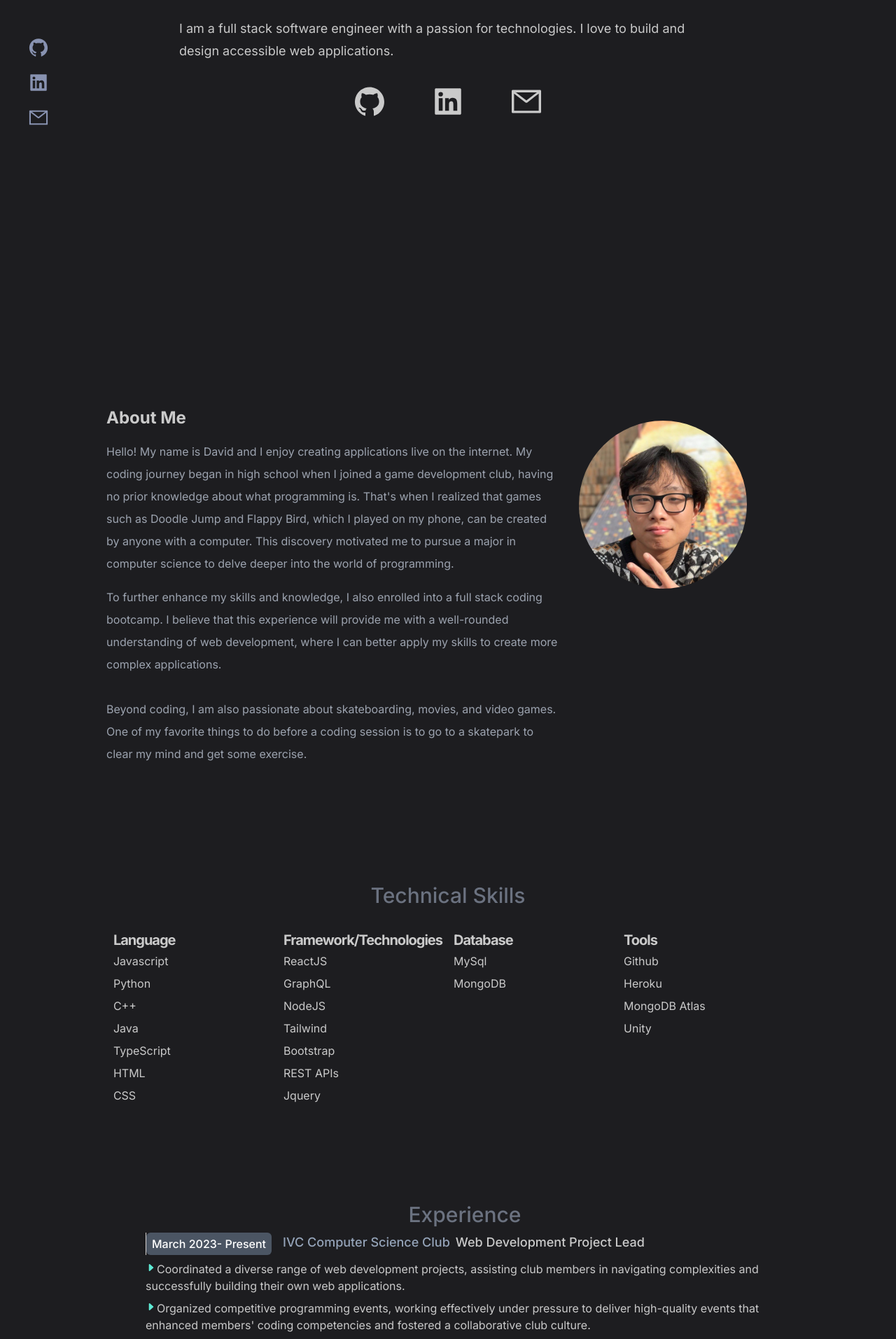
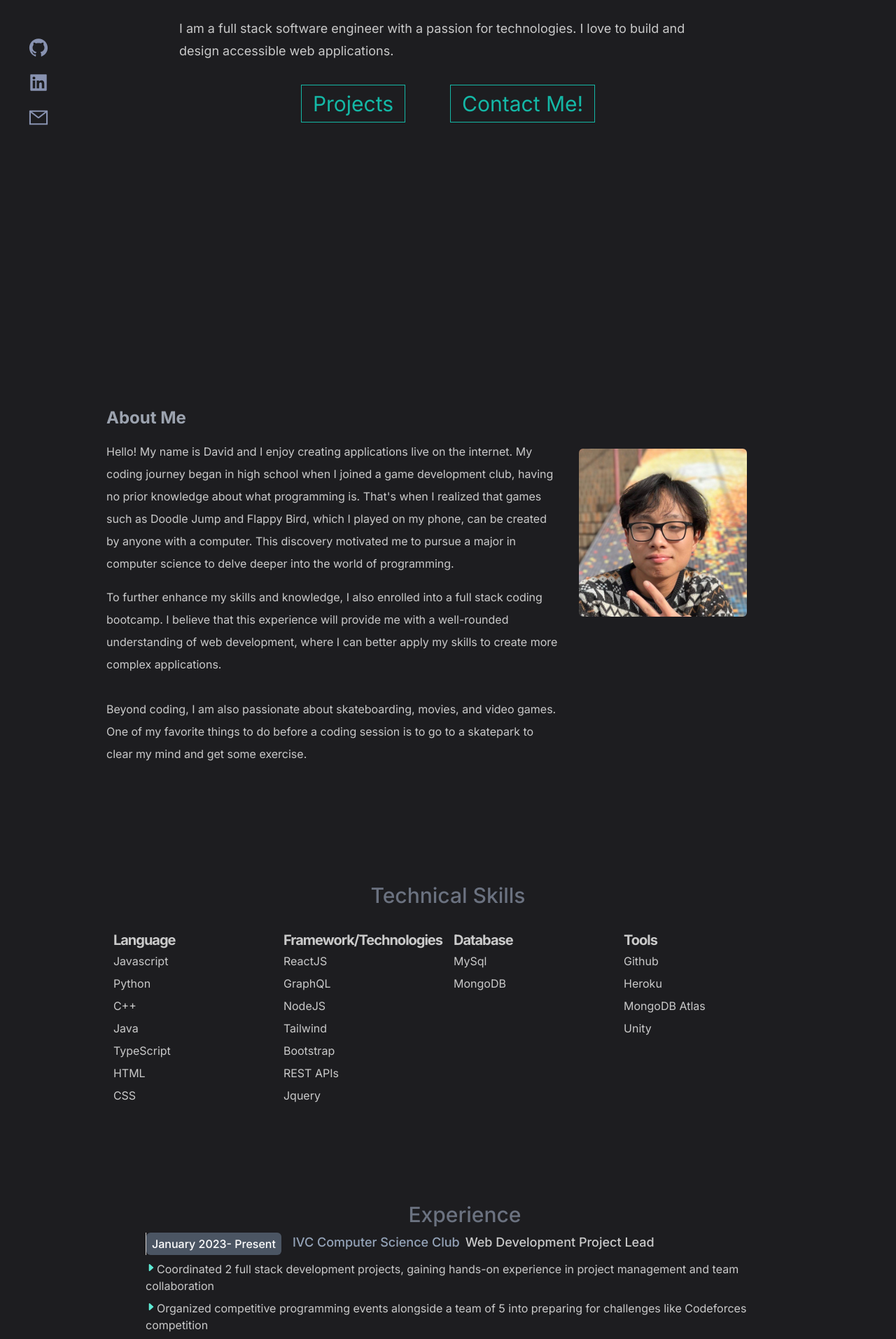
Before and after one commit to OppedRawen/MyPortfolio, a React (Create React App) app: page / in a window 1280 px wide. Shown: the part 347-2260 px from the top of the page at 70% size. Built offline with nearby package versions, Linux system fonts and the light colour scheme.

Commit message:
animations scrolling

```diff
--- a/src/components/About.jsx
+++ b/src/components/About.jsx
@@ -1,11 +1,18 @@
 import React from "react";
+import {motion} from "framer-motion";
 import { AiFillGithub,AiFillLinkedin,AiOutlineMail} from "react-icons/ai"
 const About = () => {
 
-
+  const handleLinkClick = (e, sectionId) => {
+    e.preventDefault();
+    const section = document.getElementById(sectionId);
+    if (section) {
+      section.scrollIntoView({ behavior: "smooth" });
+    }
+  };
     return(
 
-        <div id="about"className=' flex flex-col justify-center p-10 '>
+        <div className=' flex flex-col justify-center p-10 '>
 
         <div className="max-w-screen-md mx-auto">
         <h3 className="text-[#54d5bb]">Hi, my name is</h3>
@@ -16,11 +23,29 @@ const About = () => {
 I am a full stack software engineer with a passion for technologies. I love to build and design accessible web applications.
 </p>
       </div>
-      <div className=" text-5xl flex justify-center gap-16 py-3 pb-8 text-[#cacaca]">
-        <a href="https://github.com/OppedRawen"><AiFillGithub /></a>
+      <div className=" text-5xl flex justify-center gap-16 py-3 pb-8 ">
+        {/* <a href="https://github.com/OppedRawen"><AiFillGithub /></a>
+
+
 
         <a href='https://www.linkedin.com/in/dawei-yu-578138227/'><AiFillLinkedin /></a>
-        <AiOutlineMail />
+        <AiOutlineMail /> */}
+        <motion.a
+  href="#projects"
+  className=" text-3xl inline-block px-4 py-2 text-teal-500 border border-teal-500 bg-transparent"
+  whileTap={{ scale: 0.95 }}
+  onClick={(e) => handleLinkClick(e, "projects")}
+>
+  <span className="">Projects</span>
+</motion.a>
+<motion.a
+  href="#contact"
+  className=" text-3xl inline-block px-4 py-2 text-teal-500 border border-teal-500 bg-transparent"
+  whileTap={{ scale: 0.95 }}
+  onClick={(e) => handleLinkClick(e, "contact")}
+>
+  <span className="">Contact Me!</span>
+</motion.a>
         </div>
       </div>
 
--- a/src/components/Contact.jsx
+++ b/src/components/Contact.jsx
@@ -37,7 +37,7 @@ const Contact = () => {
 return(
     <section className=" " id="contact">
   <div className="py-8 lg:py-16 px-4 mx-auto max-w-screen-md">
-      <h2 className="mb-4 text-4xl tracking-tight font-medium text-center text-[#8892b0] dark:text-white">Contact Me</h2>
+      <h2 className="mb-4 text-4xl tracking-tight font-medium text-center text-[#8892b0] dark:text-white">Contact</h2>
       <p className="mb-8 lg:mb-16 font-light text-center text-gray-500 dark:text-gray-400 sm:text-xl">Please feel free to reach out with any questions or opportunities, and I will do my best to respond as soon as possible. I look forward to hearing from you!</p>
 
       <form ref={form} onSubmit={sendEmail} className="space-y-8 ">
--- a/src/components/Experience.jsx
+++ b/src/components/Experience.jsx
@@ -5,12 +5,13 @@ const Experience = () => {
         {
           title: "Web Development Project Lead",
           company: "IVC Computer Science Club",
-          duration: "March 2023- Present",
+          duration: "January 2023- Present",
           description: ()=>(
             <ul>
-              <li className="mt-2"><span className=" inline-block text-teal-300"><IoCaretForwardOutline/></span>Coordinated a diverse range of web development projects, assisting club members in navigating complexities and successfully building their own web applications.</li>
-              <li className="mt-2"> <span className=" inline-block text-teal-300"><IoCaretForwardOutline/></span>Organized competitive programming events, working effectively under pressure to deliver high-quality events that enhanced members' coding competencies and fostered a collaborative club culture. </li>
-              <li className="mt-2"><span className=" inline-block text-teal-300"><IoCaretForwardOutline/></span> Managed the club's budget with a keen eye for optimization, ensuring the efficient allocation of resources to meet strategic objectives and support club activities.</li>
+              <li className="mt-2"><span className=" inline-block text-teal-300"><IoCaretForwardOutline/></span>Coordinated 2 full stack development projects, gaining hands-on experience in project management and team collaboration</li>
+              <li className="mt-2"> <span className=" inline-block text-teal-300"><IoCaretForwardOutline/></span>Organized competitive programming events alongside a team of 5 into preparing for challenges like Codeforces competition </li>
+              <li className="mt-2"><span className=" inline-block text-teal-300"><IoCaretForwardOutline/></span> Conducted and led coding workshops focused on web development, effectively teaching core concepts and the MERN stack to
+club members</li>
             </ul>
           )
         },
--- a/src/components/Introduction.jsx
+++ b/src/components/Introduction.jsx
@@ -2,21 +2,21 @@ import React from "react";
 
 const Introduction = () => {
 return(
-<div className="flex justify-center min-h-screen items-center">
+<div id="about" className="flex justify-center min-h-screen items-center">
   <div className="container mx-auto max-w-screen-lg">
     <div className="flex flex-col md:flex-row justify-center">
 
       <div className="md:w-2/3 mx-6">
-        <h2 className="text-[#cacaca] font-bold text-2xl">About Me</h2>
-        <p className="text-gray-400 mt-4">
+        <h2 className=" text-gray-400 font-bold text-2xl">About Me</h2>
+        <p className="text-[#cacaca] mt-4">
           Hello! My name is David and I enjoy creating applications live on the internet. My coding journey began in high school when I joined a game development club, having no prior knowledge about what programming is. That's when I realized that games such as Doodle Jump and Flappy Bird, which I played on my phone, can be created by anyone with a computer. This discovery motivated me to pursue a major in computer science to delve deeper into the world of programming.
 
         </p>
-        <p className="text-gray-400 mt-4 mb-8">To further enhance my skills and knowledge, I also enrolled into a full stack coding bootcamp. I believe that this experience will provide me with a well-rounded understanding of web development, where I can better apply my skills to create more complex applications.</p>
-        <p className="text-gray-400 mt-4 mb-8">Beyond coding, I am also passionate about skateboarding, movies, and video games. One of my favorite things to do before a coding session is to go to a skatepark to clear my mind and get some exercise.</p>
+        <p className="text-[#cacaca]  mt-4 mb-8">To further enhance my skills and knowledge, I also enrolled into a full stack coding bootcamp. I believe that this experience will provide me with a well-rounded understanding of web development, where I can better apply my skills to create more complex applications.</p>
+        <p className="text-[#cacaca]  mt-4 mb-8">Beyond coding, I am also passionate about skateboarding, movies, and video games. One of my favorite things to do before a coding session is to go to a skatepark to clear my mind and get some exercise.</p>
       </div>
       <div className="md:w-1/3 flex justify-center md:justify-start mt-5">
-        <img src="profile.jpg" className="w-60 h-60 rounded-full" alt="profileImage"/>
+        <img src="profile.jpg" className="w-60 h-60 mt-10 rounded-md" alt="profileImage"/>
       </div>
     </div>
   </div>
--- a/src/components/Projects.jsx
+++ b/src/components/Projects.jsx
@@ -28,7 +28,7 @@ const Projects = () => {
           github: 'https://github.com/OppedRawen/MovieSearch',
           deployed:'https://oppedrawen.github.io/MovieSearch/'
         },{
-          title: "Image Generator(Coming Up)",
+          title: "Image Generator",
           thumbnail: 'be195c34-7f43-4f22-896b-dac5a96e8dab.png',
           description: 'A MERN stack application that utilize AI integration to generate Image ',
           technology: 'MySQL / Javascript / Handlebars / Tailwind / Express.js',
```
